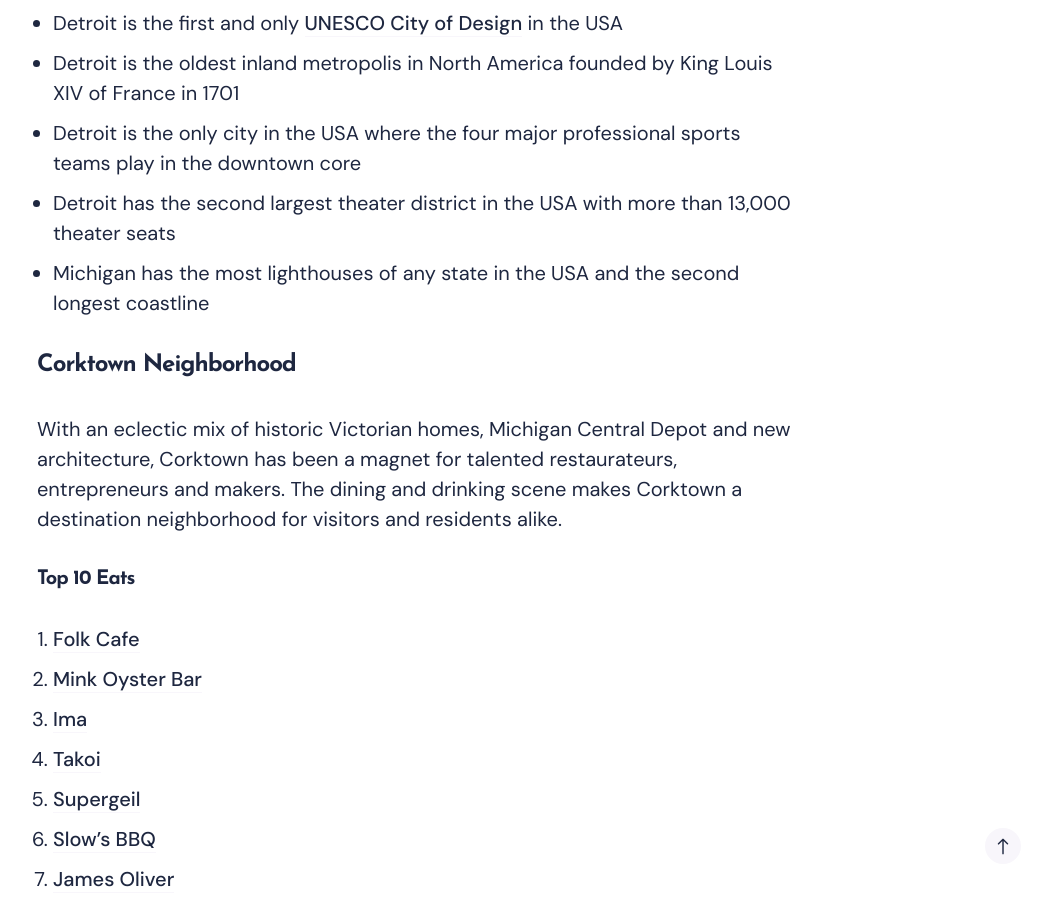
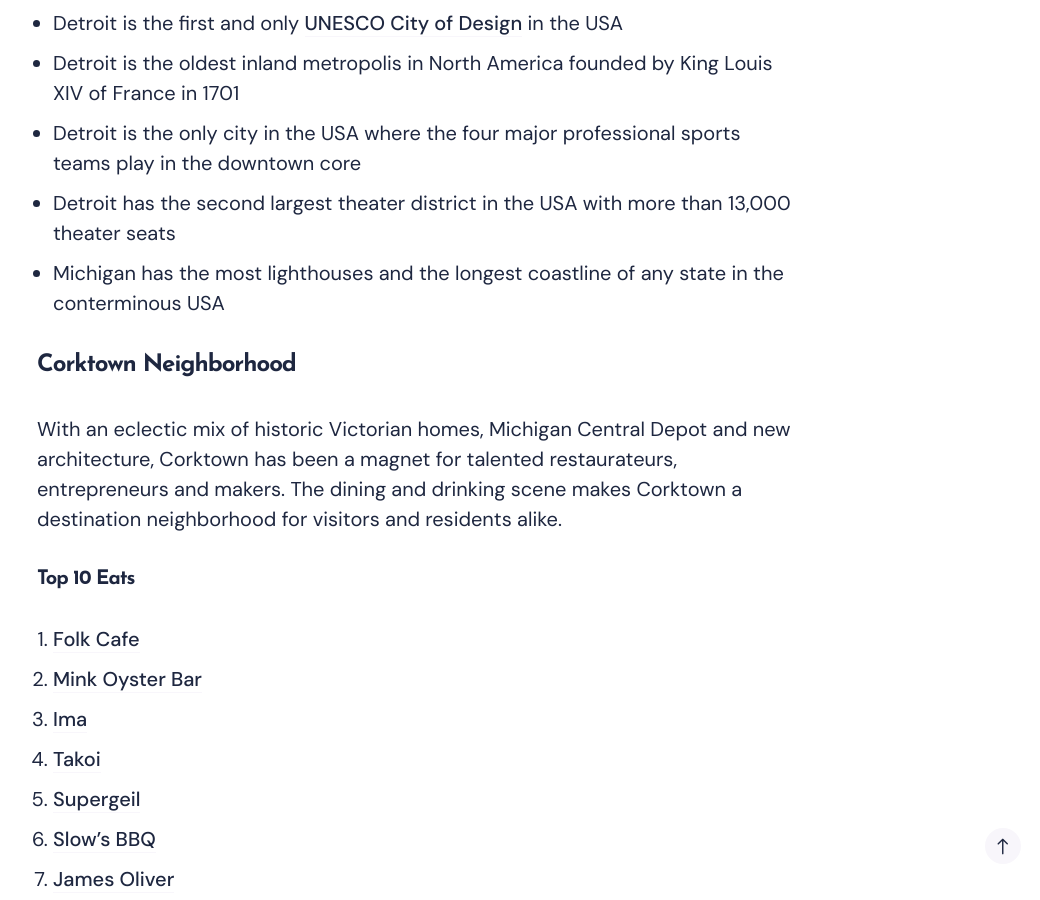
Before and after one commit to balletrealestate/balletrealestate.github.io, a Jekyll site: the page built from _posts/2022-01-07-1451-bagley.markdown, in a window 1280 px wide and 900 px high, scrolled down 10492 px. Shown: the whole window, without its empty margins (223-1263 px from the left). Built offline with Jekyll 4.4.1, drawn with Linux system fonts in a browser that asks for light colours; nearby versions of some CDN libraries.

```diff
--- a/_posts/2022-01-07-1451-bagley.markdown
+++ b/_posts/2022-01-07-1451-bagley.markdown
@@ -182,7 +182,7 @@ Want to learn more about Opportunity Zones? Below are a few resources from the w
 * Detroit is the oldest inland metropolis in North America founded by King Louis XIV of France in 1701
 * Detroit is the only city in the USA where the four major professional sports teams play in the downtown core
 * Detroit has the second largest theater district in the USA with more than 13,000 theater seats
-* Michigan has the most lighthouses of any state in the USA and the second longest coastline
+* Michigan has the most lighthouses and the longest coastline of any state in the conterminous USA
 
 ### Corktown Neighborhood
 
```
Also changed, not shown: other parts of _posts/2022-01-07-1451-bagley.markdown (+3 -0 lines), favicon.ico.
